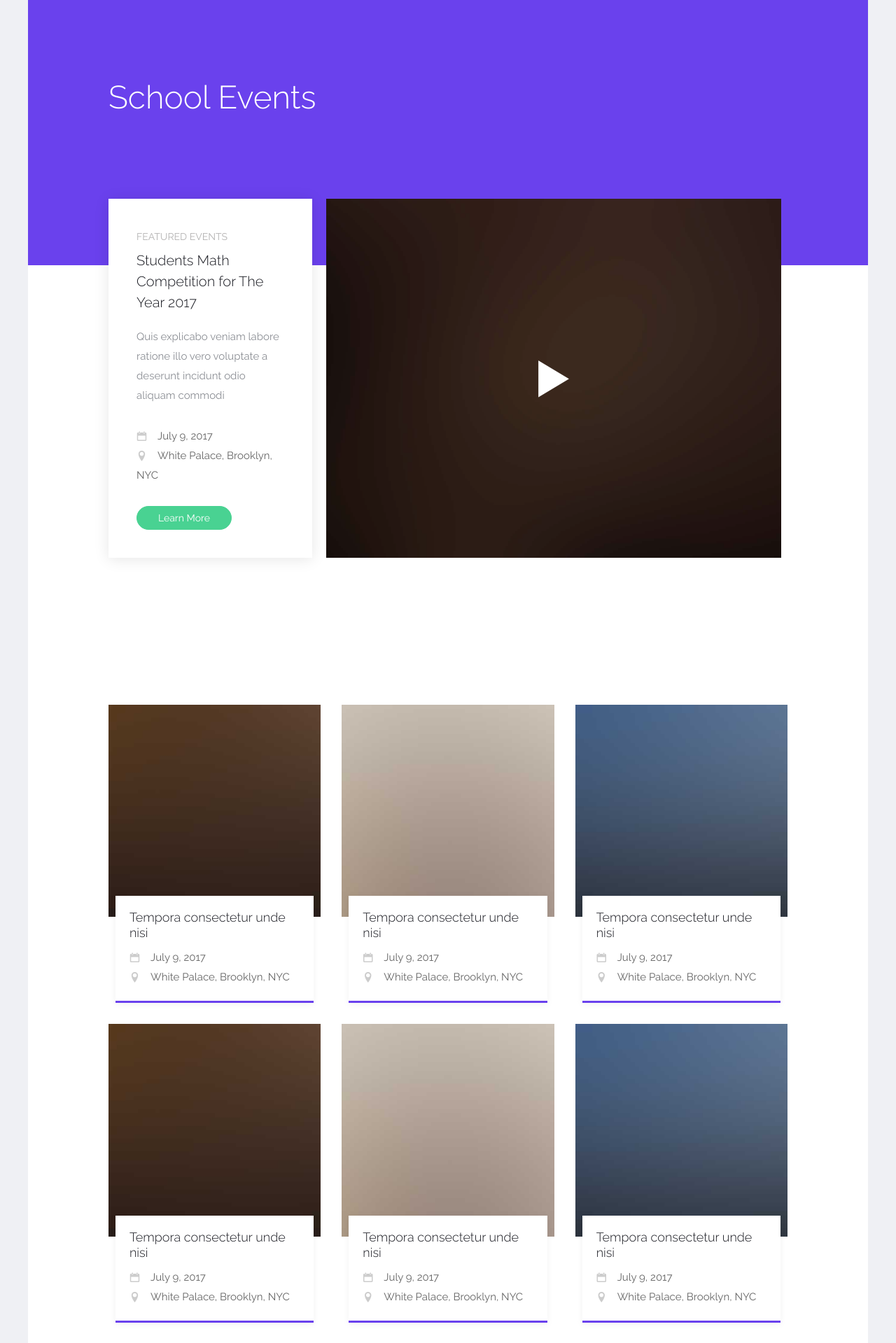
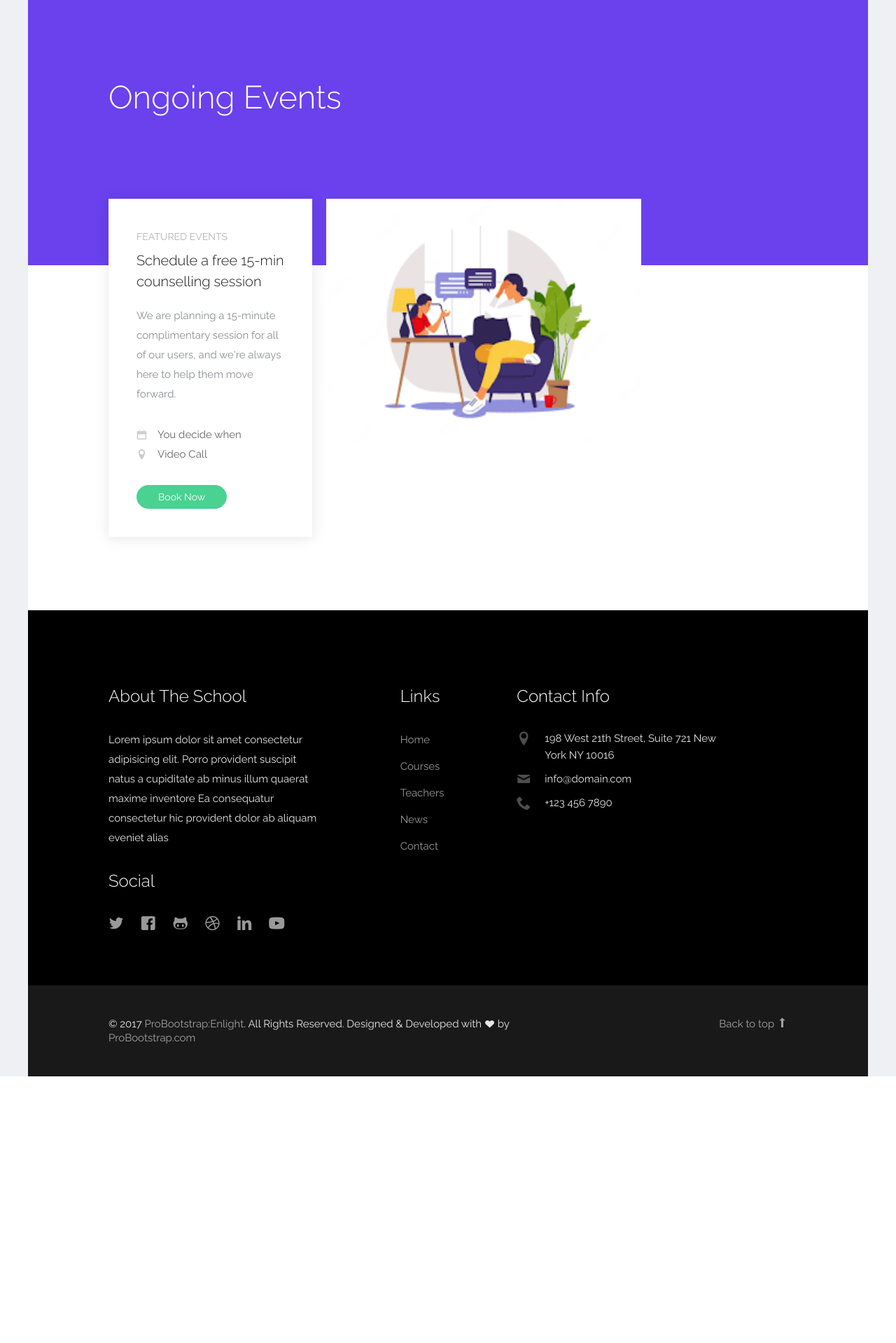
Before and after one commit to Amaaan09/WebDev_Project, a Django app: page /events/ in a window 1280 px wide. Shown: the part 131-2050 px from the top of the page at 70% size. After the commit the page ends 1669 px from the top, so only its background shows below. Run offline with Django 4.2, Linux system fonts and the light colour scheme; some libraries are stand-ins or nearby versions; some web fonts are replaced.

Commit message:
Events page deco

```diff
--- a/templates/events.html
+++ b/templates/events.html
@@ -10,7 +10,7 @@
   <div class="container">
     <div class="row">
       <div class="col-md-12 text-left section-heading probootstrap-animate">
-        <h1>School Events</h1>
+        <h1>Ongoing Events</h1>
       </div>
     </div>
   </div>
@@ -23,16 +23,18 @@
         <div class="probootstrap-flex-block">
           <div class="probootstrap-text probootstrap-animate">
             <div class="text-uppercase probootstrap-uppercase">Featured Events</div>
-            <h3>Students Math Competition for The Year 2017</h3>
-            <p>Quis explicabo veniam labore ratione illo vero voluptate a deserunt incidunt odio aliquam commodi </p>
+            <h3>Schedule a free 15-min counselling session</h3>
+            <p>We are planning a 15-minute complimentary session for all of our users, and we're always here to help them move forward.</p>
             <p>
-              <span class="probootstrap-date"><i class="icon-calendar"></i>July 9, 2017</span>
-              <span class="probootstrap-location"><i class="icon-location2"></i>White Palace, Brooklyn, NYC</span>
+              <span class="probootstrap-date"><i class="icon-calendar"></i>You decide when</span>
+              <span class="probootstrap-location"><i class="icon-location2"></i>Video Call</span>
             </p>
-            <p><a href="#" class="btn btn-primary">Learn More</a></p>
+            <p><a href="#" class="btn btn-primary">Book Now</a></p>
           </div>
-          <div class="probootstrap-image probootstrap-animate" style="background-image: url('static/img/slider_4.jpg')">
-            <a href="https://vimeo.com/45830194" class="btn-video popup-vimeo"><i class="icon-play3"></i></a>
+          <div class="probootstrap-animate probootstrap-image" style="align-items: center;">
+            <div>
+              <img src="{% static 'img/events_pic.png' %}" height="350px" width="450px">
+            </div>
           </div>
         </div>
       </div>
@@ -40,100 +42,4 @@
   </div>
 </section>
 
-
-
-
-<section class="probootstrap-section">
-  <div class="container">
-
-    <div class="row">
-      <div class="col-md-4 col-sm-6 col-xs-6 col-xxs-12 probootstrap-animate">
-        <a href="#" class="probootstrap-featured-news-box">
-          <figure class="probootstrap-media"><img src="{% static 'img/img_sm_1.jpg' %}"
-              alt="Free Bootstrap Template by ProBootstrap.com" class="img-responsive"></figure>
-          <div class="probootstrap-text">
-            <h3>Tempora consectetur unde nisi</h3>
-            <span class="probootstrap-date"><i class="icon-calendar"></i>July 9, 2017</span>
-            <span class="probootstrap-location"><i class="icon-location2"></i>White Palace, Brooklyn, NYC</span>
-          </div>
-        </a>
-      </div>
-      <div class="col-md-4 col-sm-6 col-xs-6 col-xxs-12 probootstrap-animate">
-        <a href="#" class="probootstrap-featured-news-box">
-          <figure class="probootstrap-media"><img src="{% static 'img/img_sm_2.jpg' %}"
-              alt="Free Bootstrap Template by ProBootstrap.com" class="img-responsive"></figure>
-          <div class="probootstrap-text">
-            <h3>Tempora consectetur unde nisi</h3>
-            <span class="probootstrap-date"><i class="icon-calendar"></i>July 9, 2017</span>
-            <span class="probootstrap-location"><i class="icon-location2"></i>White Palace, Brooklyn, NYC</span>
-          </div>
-        </a>
-      </div>
-      <div class="clearfix visible-sm-block visible-xs-block"></div>
-      <div class="col-md-4 col-sm-6 col-xs-6 col-xxs-12 probootstrap-animate">
-        <a href="#" class="probootstrap-featured-news-box">
-          <figure class="probootstrap-media"><img src="{% static 'img/img_sm_3.jpg' %}"
-              alt="Free Bootstrap Template by ProBootstrap.com" class="img-responsive"></figure>
-          <div class="probootstrap-text">
-            <h3>Tempora consectetur unde nisi</h3>
-            <span class="probootstrap-date"><i class="icon-calendar"></i>July 9, 2017</span>
-            <span class="probootstrap-location"><i class="icon-location2"></i>White Palace, Brooklyn, NYC</span>
-          </div>
-        </a>
-      </div>
-
-      <div class="clearfix visible-md-block"></div>
-
-      <div class="col-md-4 col-sm-6 col-xs-6 col-xxs-12 probootstrap-animate">
-        <a href="#" class="probootstrap-featured-news-box">
-          <figure class="probootstrap-media"><img src="{% static 'img/img_sm_1.jpg' %}"
-              alt="Free Bootstrap Template by ProBootstrap.com" class="img-responsive"></figure>
-          <div class="probootstrap-text">
-            <h3>Tempora consectetur unde nisi</h3>
-            <span class="probootstrap-date"><i class="icon-calendar"></i>July 9, 2017</span>
-            <span class="probootstrap-location"><i class="icon-location2"></i>White Palace, Brooklyn, NYC</span>
-          </div>
-        </a>
-      </div>
-      <div class="clearfix visible-sm-block visible-xs-block"></div>
-
-      <div class="col-md-4 col-sm-6 col-xs-6 col-xxs-12 probootstrap-animate">
-        <a href="#" class="probootstrap-featured-news-box">
-          <figure class="probootstrap-media"><img src="{% static 'img/img_sm_2.jpg' %}"
-              alt="Free Bootstrap Template by ProBootstrap.com" class="img-responsive"></figure>
-          <div class="probootstrap-text">
-            <h3>Tempora consectetur unde nisi</h3>
-            <span class="probootstrap-date"><i class="icon-calendar"></i>July 9, 2017</span>
-            <span class="probootstrap-location"><i class="icon-location2"></i>White Palace, Brooklyn, NYC</span>
-          </div>
-        </a>
-      </div>
-      <div class="col-md-4 col-sm-6 col-xs-6 col-xxs-12 probootstrap-animate">
-        <a href="#" class="probootstrap-featured-news-box">
-          <figure class="probootstrap-media"><img src="{% static 'img/img_sm_3.jpg' %}"
-              alt="Free Bootstrap Template by ProBootstrap.com" class="img-responsive"></figure>
-          <div class="probootstrap-text">
-            <h3>Tempora consectetur unde nisi</h3>
-            <span class="probootstrap-date"><i class="icon-calendar"></i>July 9, 2017</span>
-            <span class="probootstrap-location"><i class="icon-location2"></i>White Palace, Brooklyn, NYC</span>
-          </div>
-        </a>
-      </div>
-      <div class="clearfix visible-sm-block visible-xs-block"></div>
-
-    </div>
-  </div>
-</section>
-
-<section class="probootstrap-cta">
-  <div class="container">
-    <div class="row">
-      <div class="col-md-12">
-        <h2 class="probootstrap-animate" data-animate-effect="fadeInRight">Get your admission now!</h2>
-        <a href="#" role="button" class="btn btn-primary btn-lg btn-ghost probootstrap-animate"
-          data-animate-effect="fadeInLeft">Enroll</a>
-      </div>
-    </div>
-  </div>
-</section>
 {% endblock %}
```
Also changed, not shown: static/img/events_pic.png (added).
